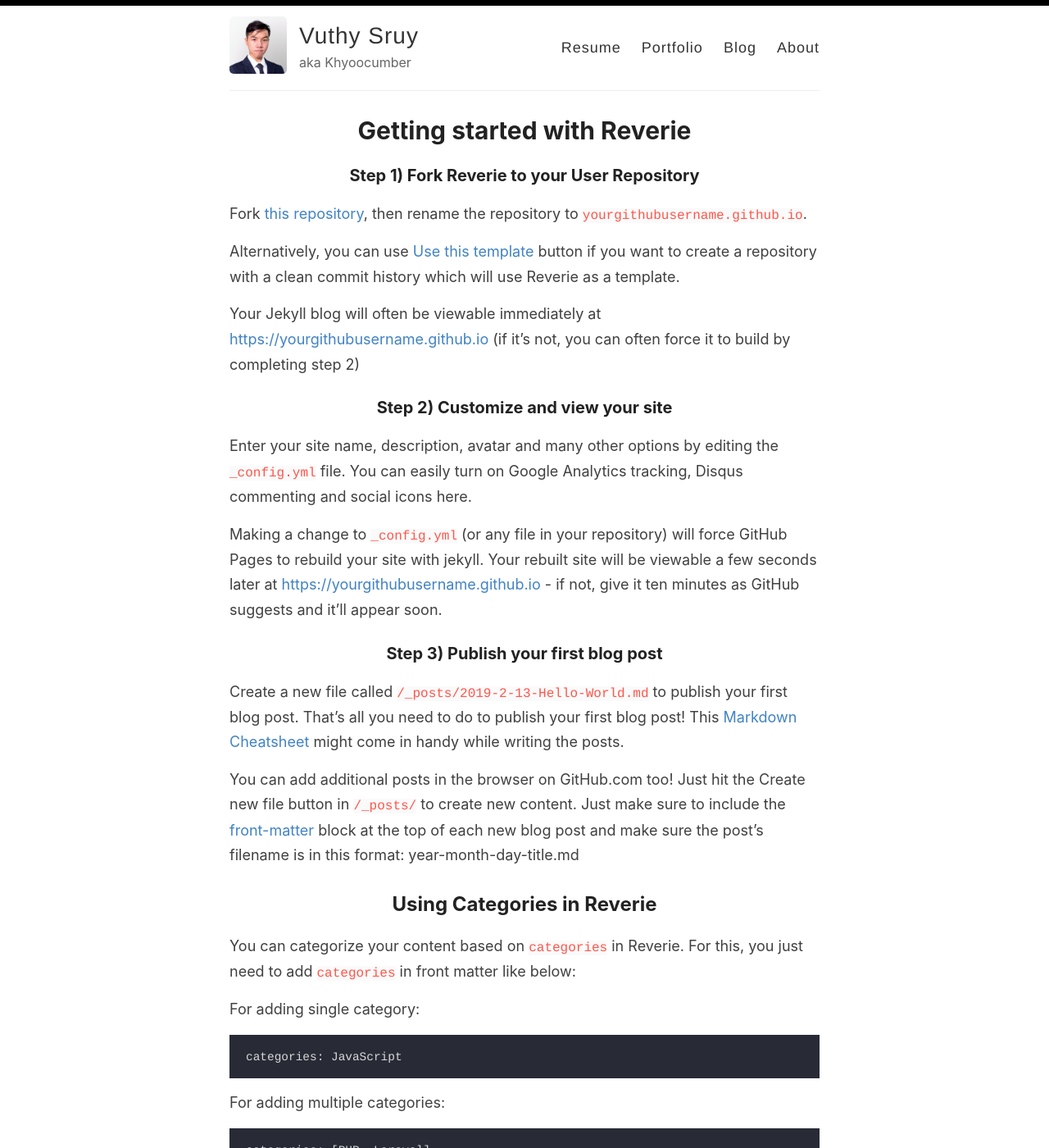
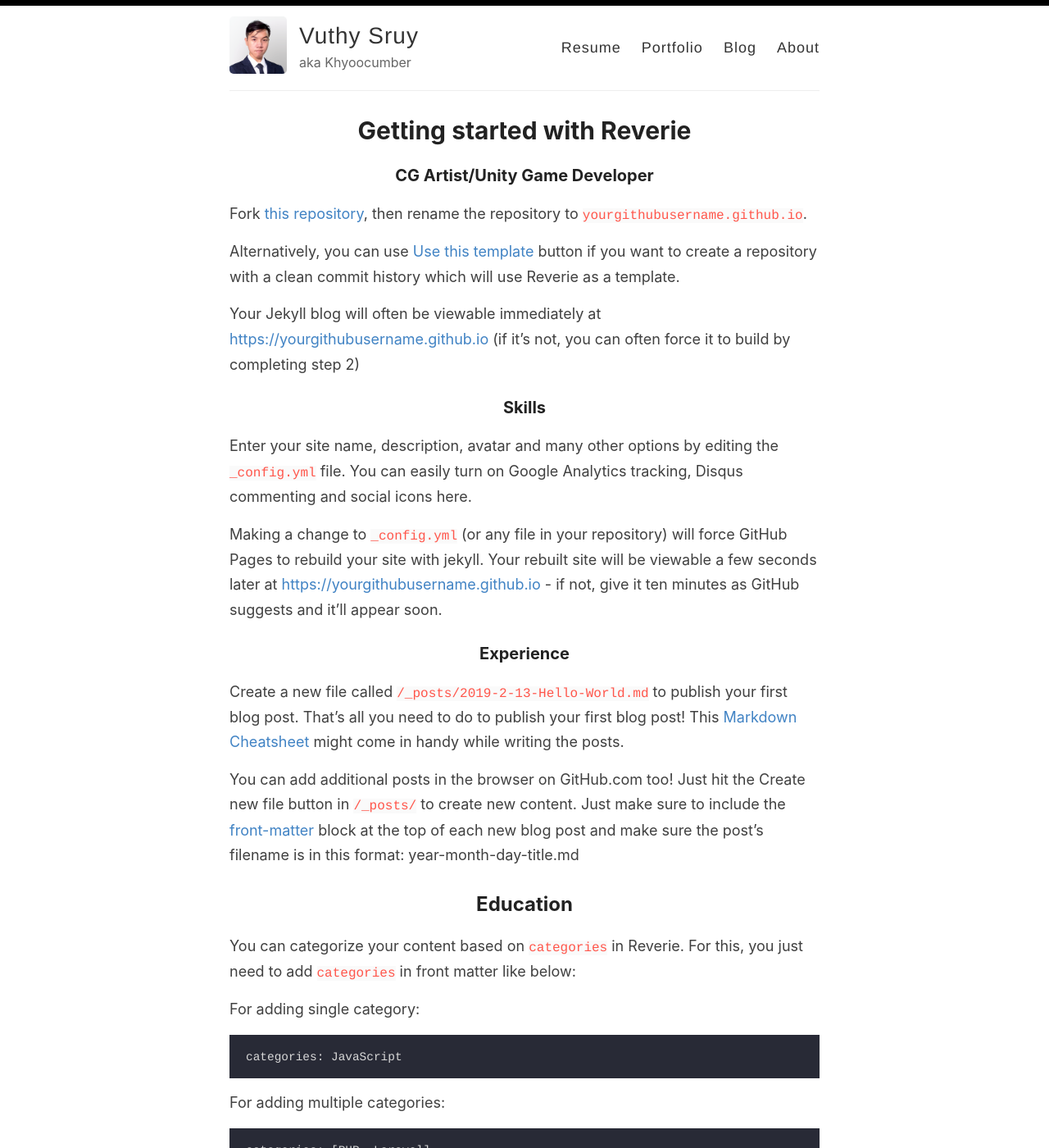
Before and after one commit to VuthySruy/VuthySruy.github.io, a Jekyll site: the page built from _pages/getting-started.md, in a window 1280 px wide and 1400 px high. Shown: the whole window at 82% size. Built offline with Jekyll 4.4.1, drawn with Linux system fonts in a browser that asks for light colours; some of the changed text lies outside the part shown.

Commit message:
Update getting-started.md

```diff
--- a/_pages/getting-started.md
+++ b/_pages/getting-started.md
@@ -4,7 +4,7 @@ title: Getting started with Reverie
 permalink: /getting-started/
 ---
 
-### Step 1) Fork Reverie to your User Repository
+### CG Artist/Unity Game Developer
 
 Fork [this repository](https://github.com/amitmerchant1990/reverie), then rename the repository to `yourgithubusername.github.io`.
 
@@ -12,19 +12,19 @@ Alternatively, you can use [Use this template](https://github.com/amitmerchant19
 
 Your Jekyll blog will often be viewable immediately at <https://yourgithubusername.github.io> (if it's not, you can often force it to build by completing step 2)
 
-### Step 2) Customize and view your site
+### Skills
 
 Enter your site name, description, avatar and many other options by editing the `_config.yml` file. You can easily turn on Google Analytics tracking, Disqus commenting and social icons here.
 
 Making a change to `_config.yml` (or any file in your repository) will force GitHub Pages to rebuild your site with jekyll. Your rebuilt site will be viewable a few seconds later at <https://yourgithubusername.github.io> - if not, give it ten minutes as GitHub suggests and it'll appear soon.
 
-### Step 3) Publish your first blog post
+### Experience
 
 Create a new file called `/_posts/2019-2-13-Hello-World.md` to publish your first blog post. That's all you need to do to publish your first blog post! This [Markdown Cheatsheet](https://github.com/adam-p/markdown-here/wiki/Markdown-Cheatsheet) might come in handy while writing the posts.
 
 > You can add additional posts in the browser on GitHub.com too! Just hit the <kbd>Create new file</kbd> button in `/_posts/` to create new content. Just make sure to include the [front-matter](http://jekyllrb.com/docs/frontmatter/) block at the top of each new blog post and make sure the post's filename is in this format: year-month-day-title.md
 
-## Using Categories in Reverie
+## Education
 
 You can categorize your content based on `categories` in Reverie. For this, you just need to add `categories` in front matter like below:
 
```
Also changed, not shown: other parts of _pages/getting-started.md (+2 -2 lines).
